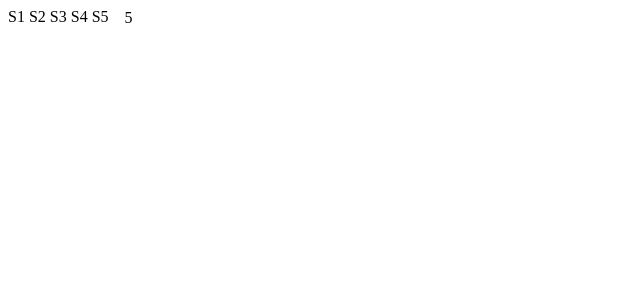
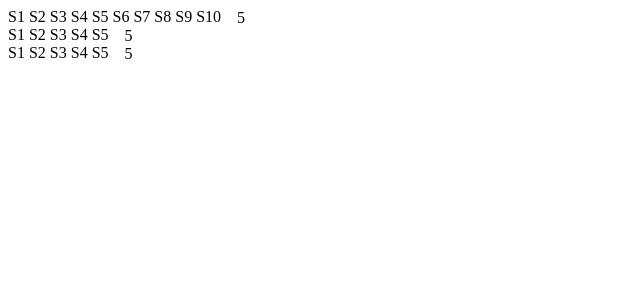
Before and after one commit to krismwas/movie-app, a React (Create React App) app: page / in a window 1280 px wide. Shown: the top 300 px of the page, without its empty margins (0-640 px from the left). Built offline with nearby package versions, Linux system fonts and the light colour scheme.

Commit message:
reusable star rating component

```diff
--- a/src/StarRating.js
+++ b/src/StarRating.js
@@ -2,11 +2,11 @@ const containerStyle = { display: "flex", alignItems: "center", gap: "16px" };
 const starContainerStyle = { display: "flex", gap: "4px" };
 const textStyle = { lineHeight: "1px", margin: "0" };
 
-export default function StarRating() {
+export default function StarRating({ maxRating = 5 }) {
   return (
     <div style={containerStyle}>
       <div style={starContainerStyle}>
-        {Array.from({ length: 5 }, (_, i) => (
+        {Array.from({ length: maxRating }, (_, i) => (
           <span>S{i + 1}</span>
         ))}
       </div>
--- a/src/index.js
+++ b/src/index.js
@@ -8,6 +8,8 @@ const root = ReactDOM.createRoot(document.getElementById("root"));
 root.render(
   <React.StrictMode>
     {/* <App /> */}
+    <StarRating maxRating={10} />
+    <StarRating maxRating={5} />
     <StarRating />
   </React.StrictMode>
 );
```
